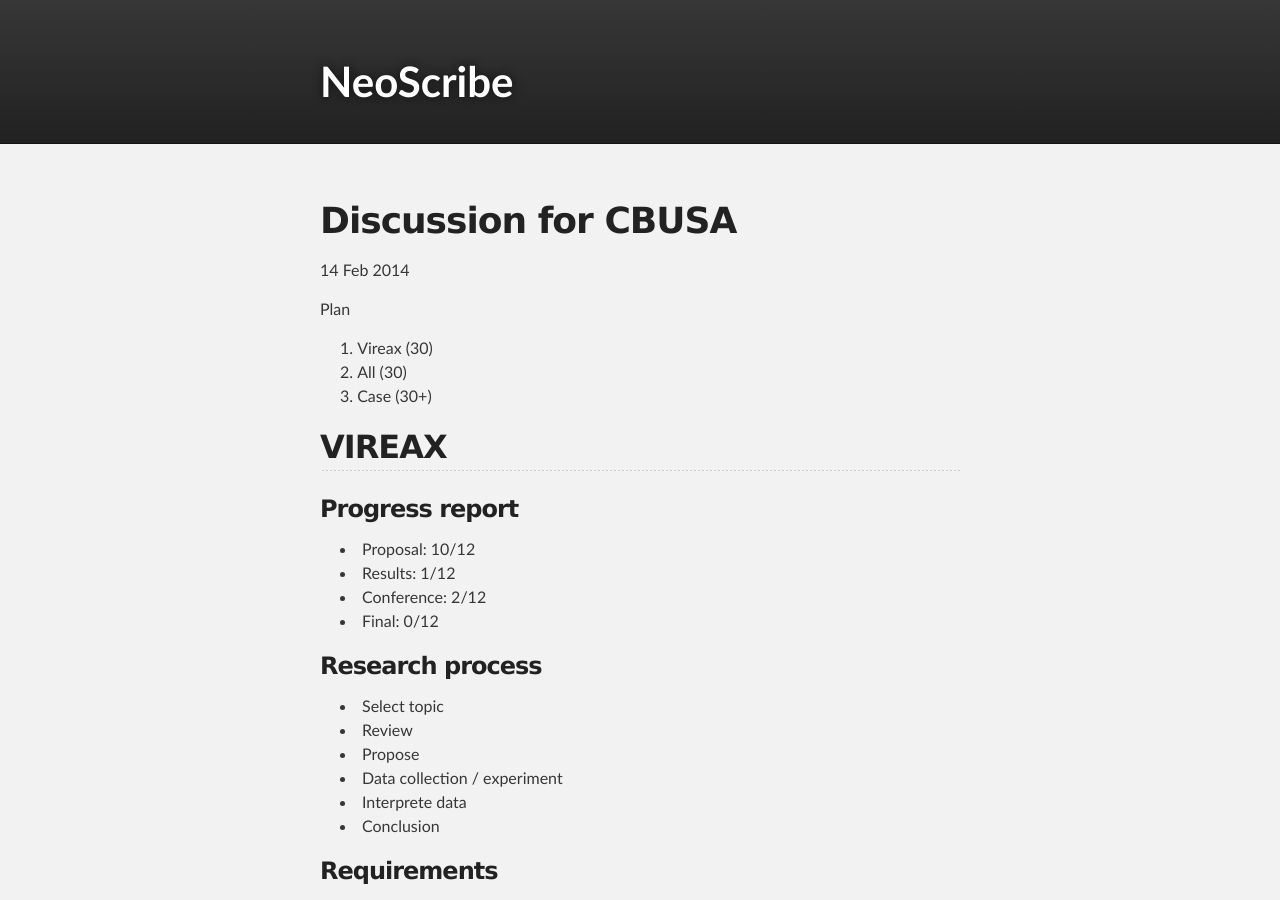
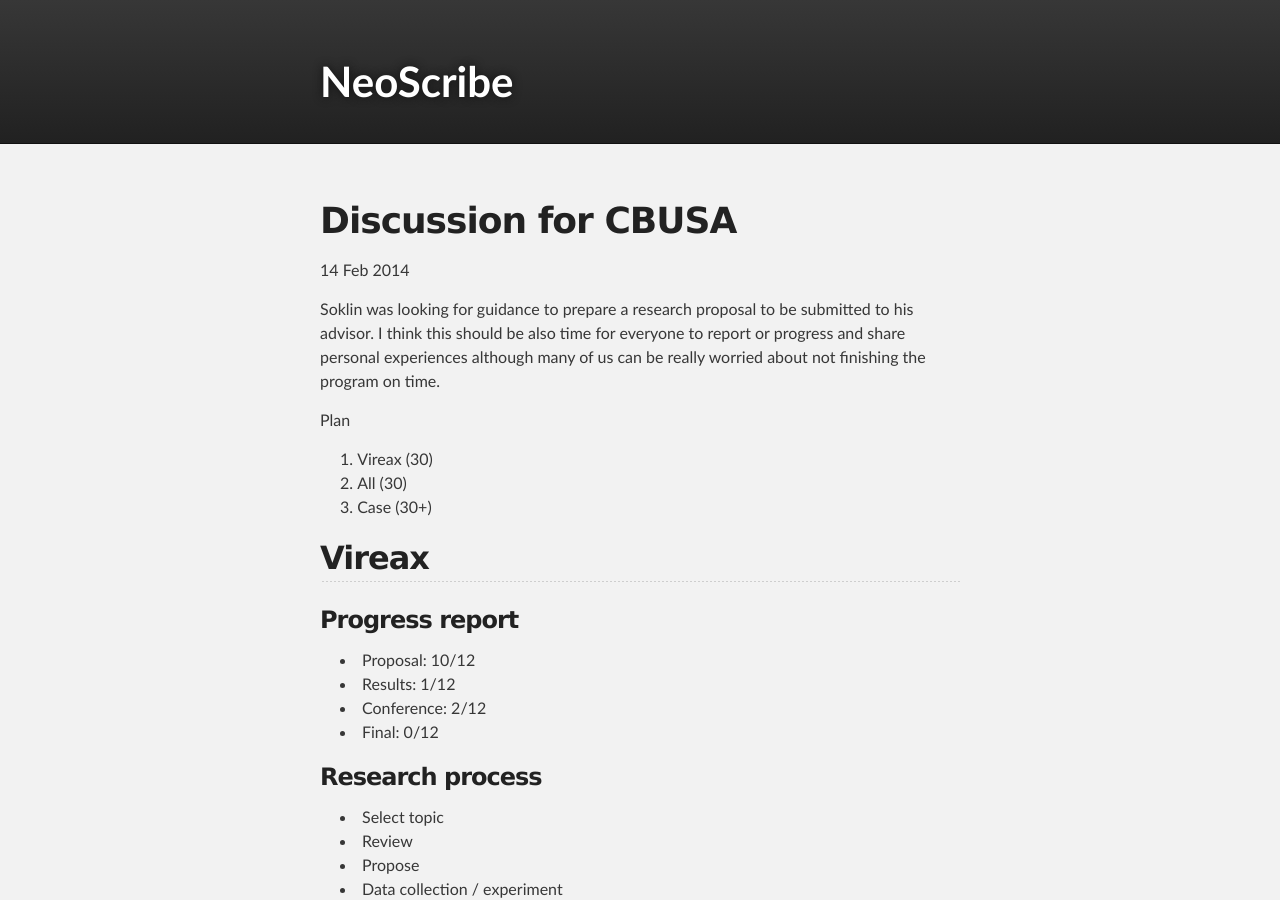
Before and after one commit to vireax/en, a Jekyll site: the page built from _posts/2014-02-14-cbusa-on-research.md, in a window 1280 px wide and 900 px high. Built offline with Jekyll 4.4.1, drawn with Linux system fonts in a browser that asks for light colours; some of the changed text lies outside the part shown.

Commit message:
Update 2014-02-14-cbusa-on-research.md

```diff
--- a/_posts/2014-02-14-cbusa-on-research.md
+++ b/_posts/2014-02-14-cbusa-on-research.md
@@ -3,6 +3,8 @@
 title: "Discussion for CBUSA"
 date: 2014-02-14
 ---
+
+Soklin was looking for guidance to prepare a research proposal to be submitted to his advisor. I think this should be also time for everyone to report or progress and share personal experiences although many of us can be really worried about not finishing the program on time.
 
 Plan
 
@@ -10,7 +12,7 @@
 2. All (30)
 3. Case (30+)
 
-## VIREAX ##
+## Vireax ##
 
 ### Progress report ###
 
```
Also changed, not shown: other parts of _posts/2014-02-14-cbusa-on-research.md (+1 -1 lines).
